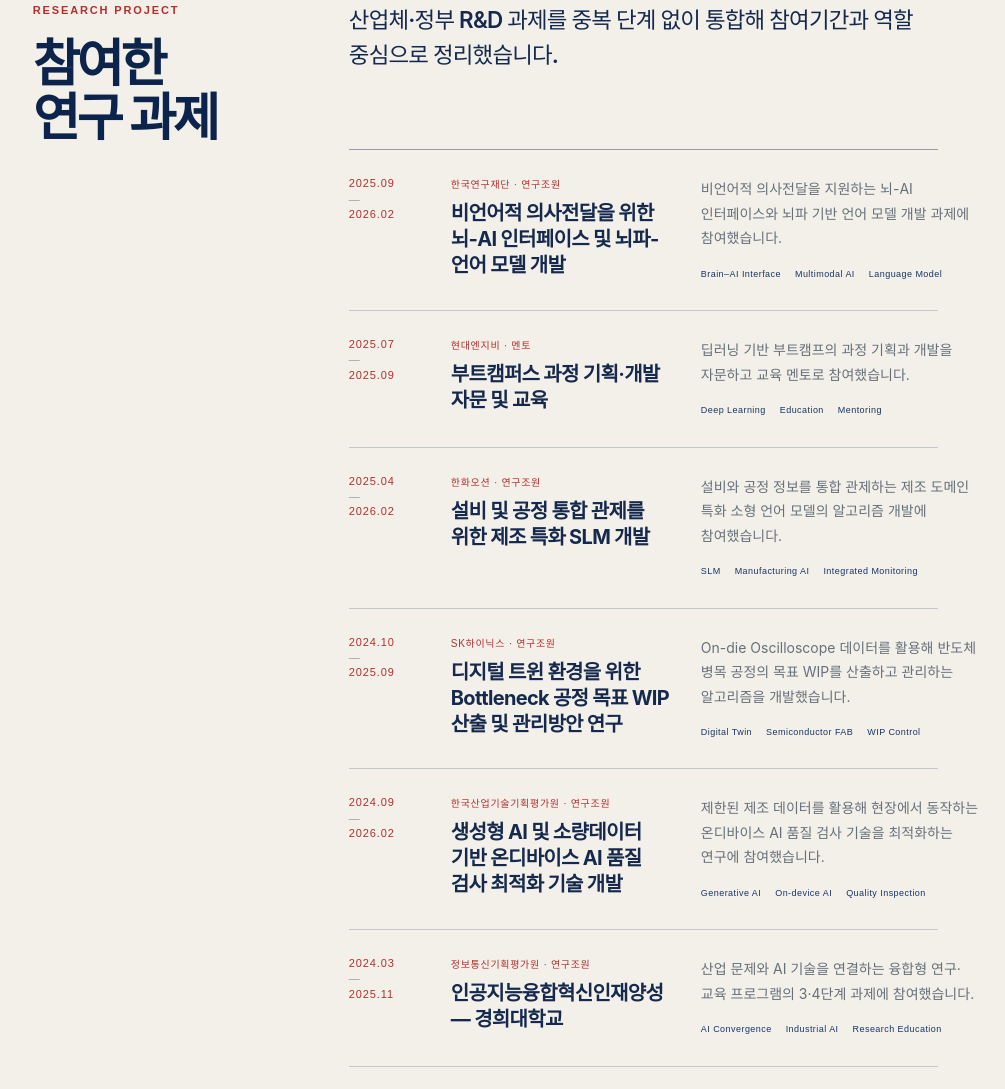
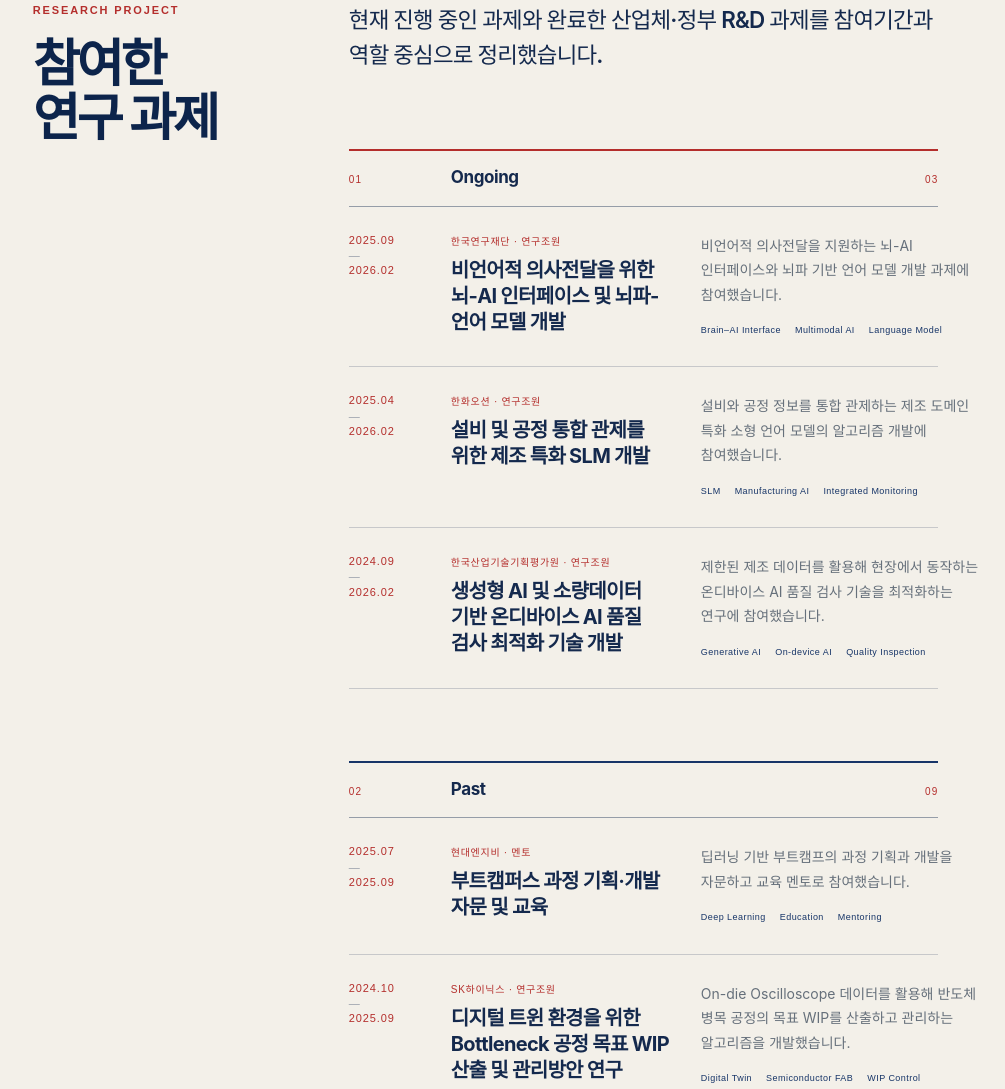
Before and after one commit to kimignis/kimignis.github.io, a website: page index.html in a window 1280 px wide. Shown: the part 6397-7486 px from the top of the page, without its empty margins (275-1280 px from the left). Drawn offline with Linux system fonts and the light colour scheme; a web font is replaced by a local one.

Commit message:
Group research projects by status

```diff
--- a/content.js
+++ b/content.js
@@ -228,6 +228,7 @@ window.PORTFOLIO_CONTENT = {
     work: [
         {
             year: "2025.09—2026.02",
+            status: "ongoing",
             type: { ko: "한국연구재단 · 연구조원", en: "National Research Foundation of Korea · Research assistant" },
             title: {
                 ko: "비언어적 의사전달을 위한 뇌-AI 인터페이스 및 뇌파-언어 모델 개발",
@@ -241,6 +242,7 @@ window.PORTFOLIO_CONTENT = {
         },
         {
             year: "2025.07—2025.09",
+            status: "past",
             type: { ko: "현대엔지비 · 멘토", en: "Hyundai NGV · Mentor" },
             title: {
                 ko: "부트캠퍼스 과정 기획·개발 자문 및 교육",
@@ -254,6 +256,7 @@ window.PORTFOLIO_CONTENT = {
         },
         {
             year: "2025.04—2026.02",
+            status: "ongoing",
             type: { ko: "한화오션 · 연구조원", en: "Hanwha Ocean · Research assistant" },
             title: {
                 ko: "설비 및 공정 통합 관제를 위한 제조 특화 SLM 개발",
@@ -267,6 +270,7 @@ window.PORTFOLIO_CONTENT = {
         },
         {
             year: "2024.10—2025.09",
+            status: "past",
             type: { ko: "SK하이닉스 · 연구조원", en: "SK hynix · Research assistant" },
             title: {
                 ko: "디지털 트윈 환경을 위한 Bottleneck 공정 목표 WIP 산출 및 관리방안 연구",
@@ -280,6 +284,7 @@ window.PORTFOLIO_CONTENT = {
         },
         {
             year: "2024.09—2026.02",
+            status: "ongoing",
             type: { ko: "한국산업기술기획평가원 · 연구조원", en: "KEIT · Research assistant" },
             title: {
                 ko: "생성형 AI 및 소량데이터 기반 온디바이스 AI 품질 검사 최적화 기술 개발",
@@ -293,6 +298,7 @@ window.PORTFOLIO_CONTENT = {
         },
         {
             year: "2024.03—2025.11",
+            status: "past",
             type: { ko: "정보통신기획평가원 · 연구조원", en: "IITP · Research assistant" },
             title: {
                 ko: "인공지능융합혁신인재양성 — 경희대학교",
@@ -306,6 +312,7 @@ window.PORTFOLIO_CONTENT = {
         },
         {
             year: "2024.03—2025.02",
+            status: "past",
             type: { ko: "경희대학교 · 연구조원", en: "Kyung Hee University · Research assistant" },
             title: {
                 ko: "설명가능한 AI를 이용한 Transformer 기반 풍력 발전 예측 기술 개발",
@@ -319,6 +326,7 @@ window.PORTFOLIO_CONTENT = {
         },
         {
             year: "2023.03—2025.02",
+            status: "past",
             type: { ko: "한국연구재단 BK21 · 연구조원", en: "NRF BK21 · Research assistant" },
             title: {
                 ko: "지속가능 빅데이터 신산업 선도인력 교육연구단",
@@ -332,6 +340,7 @@ window.PORTFOLIO_CONTENT = {
         },
         {
             year: "2023.11—2024.04",
+            status: "past",
             type: { ko: "씨에스피아이 · 연구조원", en: "CSPI · Research assistant" },
             title: {
                 ko: "AI를 활용한 하이퍼클러스터 기반 디스패칭 규칙 생성",
@@ -345,6 +354,7 @@ window.PORTFOLIO_CONTENT = {
         },
         {
             year: "2023.04—2023.09",
+            status: "past",
             type: { ko: "씨에스피아이 · 연구조원", en: "CSPI · Research assistant" },
             title: {
                 ko: "AI 기반 반도체 디스패칭 검증 및 해석 규칙 생성 기술 고도화",
@@ -358,6 +368,7 @@ window.PORTFOLIO_CONTENT = {
         },
         {
             year: "2023.01—2024.02",
+            status: "past",
             type: { ko: "방위사업청 · 연구조원", en: "Defense Acquisition Program Administration · Research assistant" },
             title: {
                 ko: "자율운항 성능 고도화를 위한 해상환경 학습 데이터셋 구축체계 AI 모델링 및 고도화",
@@ -371,6 +382,7 @@ window.PORTFOLIO_CONTENT = {
         },
         {
             year: "2023.01—2023.04",
+            status: "past",
             type: { ko: "한국산업기술기획평가원 · 연구조원", en: "KEIT · Research assistant" },
             title: {
                 ko: "운항성능 저하 분석 기반 최적 선체 관리 시점 결정 기술 개발",
--- a/index.html
+++ b/index.html
@@ -64,7 +64,7 @@
     <link rel="preconnect" href="https://cdn.fontshare.com" crossorigin>
     <link rel="stylesheet" href="https://cdn.jsdelivr.net/gh/orioncactus/pretendard/dist/web/static/pretendard.css">
     <link rel="stylesheet" href="https://api.fontshare.com/v2/css?f[]=clash-display@400,500,600&display=swap">
-    <link rel="stylesheet" href="style.css?v=20260722-publications">
+    <link rel="stylesheet" href="style.css?v=20260722-project-groups">
 </head>
 <body>
     <a class="skip-link" href="#main-content" data-i18n="skipLink">본문으로 바로가기</a>
@@ -217,7 +217,7 @@
                 <h2 id="work-title" data-i18n="workTitle">참여한<br>연구 과제</h2>
             </div>
             <div class="section-body">
-                <p class="section-lede" data-i18n="workLede">산업체·정부 R&amp;D 과제를 중복 단계 없이 통합해 참여기간과 역할 중심으로 정리했습니다.</p>
+                <p class="section-lede" data-i18n="workLede">현재 진행 중인 과제와 완료한 산업체·정부 R&amp;D 과제를 참여기간과 역할 중심으로 정리했습니다.</p>
                 <div class="work-list" data-work-list></div>
             </div>
         </section>
@@ -239,9 +239,9 @@
 
     <noscript><div class="noscript-message">이 사이트의 콘텐츠를 보려면 JavaScript를 활성화해주세요.</div></noscript>
 
-    <script defer src="content.js?v=20260722-contact"></script>
+    <script defer src="content.js?v=20260722-project-groups"></script>
     <script defer src="vendor/lucide.min.js?v=0.468.0"></script>
     <script defer src="vendor/lottie.min.js?v=5.12.2"></script>
-    <script defer src="script.js?v=20260722-publications"></script>
+    <script defer src="script.js?v=20260722-project-groups"></script>
 </body>
 </html>
--- a/script.js
+++ b/script.js
@@ -31,7 +31,9 @@
             focusLede: "모델의 성능과 사람이 이해할 수 있는 근거를 함께 설계합니다.",
             workLabel: "RESEARCH PROJECT",
             workTitle: "참여한<br>연구 과제",
-            workLede: "산업체·정부 R&D 과제를 중복 단계 없이 통합해 참여기간과 역할 중심으로 정리했습니다.",
+            workLede: "현재 진행 중인 과제와 완료한 산업체·정부 R&D 과제를 참여기간과 역할 중심으로 정리했습니다.",
+            workOngoing: "Ongoing",
+            workPast: "Past",
             publicationLabel: "PUBLICATION",
             publicationTitle: "논문과 발표",
             publicationLede: "국내외 학술대회와 저널을 구분해 연구 기록을 정리합니다.",
@@ -59,7 +61,9 @@
             focusLede: "I design model performance together with evidence people can understand.",
             workLabel: "RESEARCH PROJECT",
             workTitle: "Research<br>projects",
-            workLede: "Industry and government-funded R&D projects consolidated by participation period and role.",
+            workLede: "Ongoing and completed industry and government-funded R&D projects, organized by participation period and role.",
+            workOngoing: "Ongoing",
+            workPast: "Past",
             publicationLabel: "PUBLICATION",
             publicationTitle: "Papers and talks",
             publicationLede: "Research records organized by domestic and international conferences and journals.",
@@ -195,7 +199,7 @@
     }
 
     function renderWork() {
-        document.querySelector("[data-work-list]").innerHTML = content.work.map((item) => {
+        const renderWorkItem = (item) => {
             const [periodStart, periodEnd] = item.year.split("—");
             return `
                 <article class="work-item" data-reveal>
@@ -214,6 +218,24 @@
                     </div>
                     ${item.url ? `<a class="item-link" href="${item.url}" target="_blank" rel="noopener noreferrer" aria-label="${localized(item.title)}"><i data-lucide="arrow-up-right"></i></a>` : ""}
                 </article>
+            `;
+        };
+        const groups = [
+            { id: "ongoing", label: copy[state.language].workOngoing },
+            { id: "past", label: copy[state.language].workPast }
+        ];
+
+        document.querySelector("[data-work-list]").innerHTML = groups.map((group, groupIndex) => {
+            const items = content.work.filter((item) => item.status === group.id);
+            return `
+                <section class="work-group" data-project-status="${group.id}">
+                    <header class="work-group-heading">
+                        <span>${String(groupIndex + 1).padStart(2, "0")}</span>
+                        <h3>${group.label}</h3>
+                        <span>${String(items.length).padStart(2, "0")}</span>
+                    </header>
+                    <div class="work-group-list">${items.map(renderWorkItem).join("")}</div>
+                </section>
             `;
         }).join("");
     }
--- a/style.css
+++ b/style.css
@@ -663,8 +663,7 @@ main, .site-footer { margin-left: var(--rail-width); }
 .skill-group ul { display: flex; flex-wrap: wrap; gap: 5px 16px; margin: 0; padding: 0; list-style: none; }
 .skill-group li { font-size: 13px; color: var(--muted); }
 
-.focus-list,
-.work-list { border-top: 1px solid var(--line-strong); }
+.focus-list { border-top: 1px solid var(--line-strong); }
 
 .focus-item,
 .work-item,
@@ -689,6 +688,29 @@ main, .site-footer { margin-left: var(--rail-width); }
 .focus-trace span + span::before { content: "/"; margin-right: 8px; color: var(--red); }
 
 .work-item { grid-template-columns: 72px minmax(220px, 0.82fr) minmax(280px, 1.18fr) auto; align-items: start; }
+.work-group + .work-group { margin-top: 72px; }
+.work-group-heading {
+    display: grid;
+    grid-template-columns: 72px 1fr auto;
+    gap: 30px;
+    align-items: baseline;
+    padding: 13px 0 14px;
+    border-top: 2px solid var(--navy);
+    border-bottom: 1px solid var(--line-strong);
+}
+.work-group-heading h3 {
+    margin: 0;
+    font-size: 17px;
+    font-weight: 650;
+    letter-spacing: -0.025em;
+}
+.work-group-heading span {
+    font-family: var(--display);
+    font-size: 10px;
+    letter-spacing: 0.12em;
+    color: var(--red);
+}
+.work-group[data-project-status="ongoing"] .work-group-heading { border-top-color: var(--red); }
 .work-year {
     display: flex;
     flex-direction: column;
@@ -916,6 +938,7 @@ main, .site-footer { margin-left: var(--rail-width); }
     .focus-item > div:last-child { grid-column: 2; }
     .work-item { grid-template-columns: 55px 1fr auto; gap: 15px; }
     .work-copy { grid-column: 1 / -1; padding-left: 70px; }
+    .work-group-heading { grid-template-columns: 55px 1fr auto; gap: 15px; }
     .publication-item { grid-template-columns: 35px 1fr auto; gap: 14px; }
     .publication-item h3 { font-size: 15px; }
     .publication-item .item-link { width: 32px; height: 32px; }
```
Also changed, not shown: tests/portfolio.spec.js (+4 -0 lines), tests/validate-content.cjs (+3 -0 lines). Lines whose indentation alone changed are shown as unchanged.
